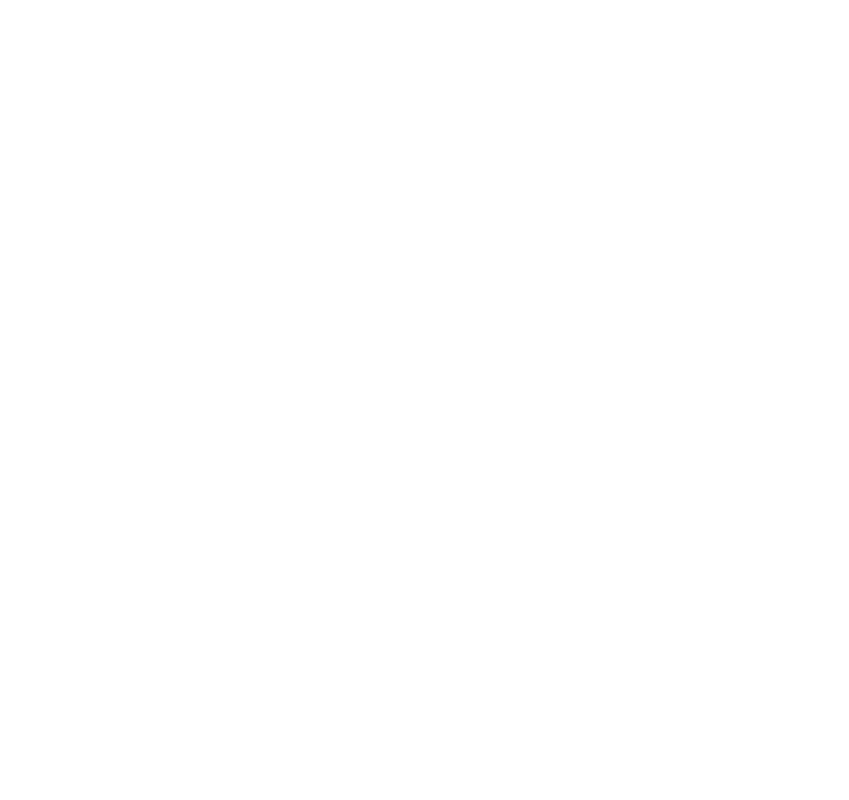
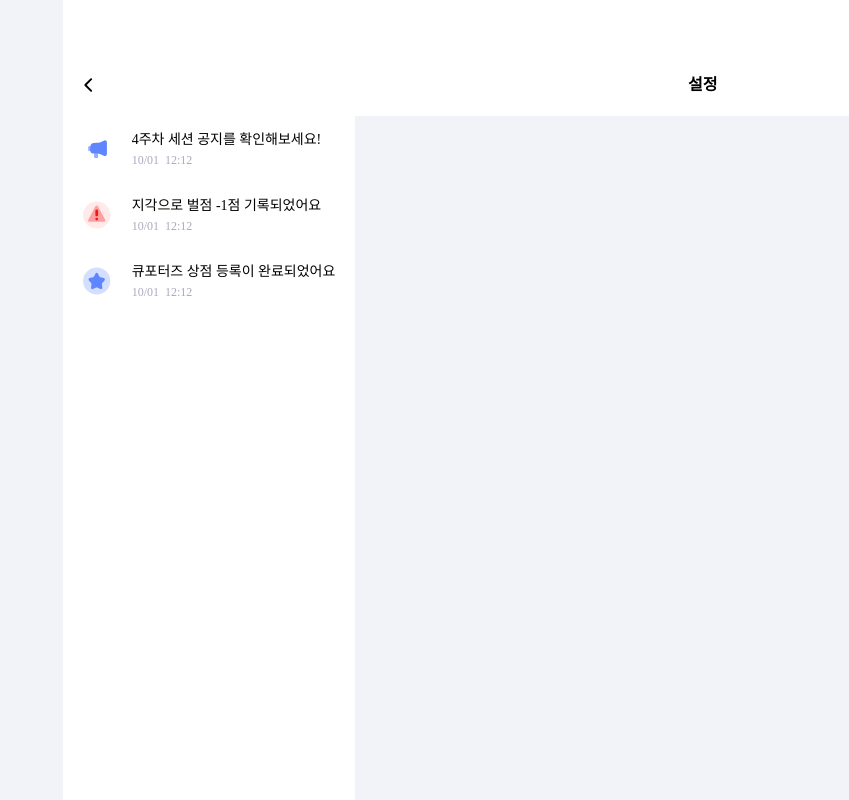
Before and after one commit to Kusitms32th-KuCheck/KuCheck-Front, a Next.js app: page /setting in a window 1280 px wide. Shown: the whole page, without its empty margins (431-1280 px from the left). Built offline with nearby package versions, Linux system fonts and the light colour scheme; a web font is replaced by a local one.

Commit message:
style(#1): 알림 퍼블리싱

```diff
--- a/src/app/alarm/page.tsx
+++ b/src/app/alarm/page.tsx
@@ -1,5 +1,5 @@
 import Header from '@/components/common/Header'
-import { SessionNoticeBlueIcon } from '@/assets/svgComponents'
+import { PenaltyPointIcon, RewardPointIcon, SessionNoticeBlueIcon } from '@/assets/svgComponents'
 
 export default function AlarmPage() {
   return (
@@ -18,6 +18,26 @@ export default function AlarmPage() {
               </div>
             </div>
           </section>
+          <section className="flex items-center gap-x-[21px] py-[14px]">
+            <PenaltyPointIcon width={28} height={28} />
+            <div className="flex flex-col gap-y-[2px]">
+              <p className="body-sm-medium">지각으로 벌점 -1점 기록되었어요</p>
+              <div className="caption-sm-medium flex gap-x-[6px] text-gray-400">
+                <p className="">10/01</p>
+                <p>12:12</p>
+              </div>
+            </div>
+          </section>
+          <section className="flex items-center gap-x-[21px] py-[14px]">
+            <RewardPointIcon width={28} height={28} />
+            <div className="flex flex-col gap-y-[2px]">
+              <p className="body-sm-medium">큐포터즈 상점 등록이 완료되었어요</p>
+              <div className="caption-sm-medium flex gap-x-[6px] text-gray-400">
+                <p className="">10/01</p>
+                <p>12:12</p>
+              </div>
+            </div>
+          </section>
         </div>
       </div>
     </main>
--- a/src/app/setting/page.tsx
+++ b/src/app/setting/page.tsx
@@ -1,3 +1,45 @@
+import Header from '@/components/common/Header'
+import { PenaltyPointIcon, RewardPointIcon, SessionNoticeBlueIcon } from '@/assets/svgComponents'
+
 export default function SettingPage() {
-  return <main></main>
+  return (
+    <main className="flex items-center justify-center bg-gray-100">
+      <div className="desktop:w-[375px] min-h-screen bg-white">
+        <Header headerType="dynamic" title={'설정'} />
+        <div className="h-[116px] border" />
+        <div className="flex flex-col px-5">
+          <section className="flex items-center gap-x-[21px] py-[14px]">
+            <SessionNoticeBlueIcon width={28} height={28} />
+            <div className="flex flex-col gap-y-[2px]">
+              <p className="body-sm-medium">4주차 세션 공지를 확인해보세요!</p>
+              <div className="caption-sm-medium flex gap-x-[6px] text-gray-400">
+                <p className="">10/01</p>
+                <p>12:12</p>
+              </div>
+            </div>
+          </section>
+          <section className="flex items-center gap-x-[21px] py-[14px]">
+            <PenaltyPointIcon width={28} height={28} />
+            <div className="flex flex-col gap-y-[2px]">
+              <p className="body-sm-medium">지각으로 벌점 -1점 기록되었어요</p>
+              <div className="caption-sm-medium flex gap-x-[6px] text-gray-400">
+                <p className="">10/01</p>
+                <p>12:12</p>
+              </div>
+            </div>
+          </section>
+          <section className="flex items-center gap-x-[21px] py-[14px]">
+            <RewardPointIcon width={28} height={28} />
+            <div className="flex flex-col gap-y-[2px]">
+              <p className="body-sm-medium">큐포터즈 상점 등록이 완료되었어요</p>
+              <div className="caption-sm-medium flex gap-x-[6px] text-gray-400">
+                <p className="">10/01</p>
+                <p>12:12</p>
+              </div>
+            </div>
+          </section>
+        </div>
+      </div>
+    </main>
+  )
 }
--- /dev/null
+++ b/src/assets/svgComponents/PenaltyPointIcon.tsx
@@ -0,0 +1,4 @@
+import * as React from "react";
+import type { SVGProps } from "react";
+const SvgPenaltyPointIcon = (props: SVGProps<SVGSVGElement>) => <svg xmlns="http://www.w3.org/2000/svg" width="1em" height="1em" fill="none" viewBox="0 0 24 24" {...props}><rect width={23.333} height={23.333} x={0.083} y={0.333} fill="#FFE9E9" rx={11.667} /><path fill="#FF9F9F" d="M10.723 4.575a1.167 1.167 0 0 1 2.054 0l6.214 11.539a1.167 1.167 0 0 1-1.027 1.72H5.537a1.167 1.167 0 0 1-1.027-1.72z" /><rect width={2.333} height={5.833} x={10.584} y={7.333} fill="#EA1B1B" rx={1.167} /><circle cx={11.75} cy={15.5} r={1.167} fill="#EA1B1B" /></svg>;
+export default SvgPenaltyPointIcon;
--- /dev/null
+++ b/src/assets/svgComponents/RewardPointIcon.tsx
@@ -0,0 +1,4 @@
+import * as React from "react";
+import type { SVGProps } from "react";
+const SvgRewardPointIcon = (props: SVGProps<SVGSVGElement>) => <svg xmlns="http://www.w3.org/2000/svg" width="1em" height="1em" fill="none" viewBox="0 0 24 24" {...props}><rect width={23.333} height={23.333} x={0.083} y={0.333} fill="#D4DFFF" rx={11.667} /><path fill="#5F86FF" d="M10.769 5.608c.445-.81 1.517-.81 1.963 0l1.483 2.694c.168.307.448.52.77.586l2.83.585c.901.186 1.248 1.402.604 2.12l-1.863 2.075a1.34 1.34 0 0 0-.32 1.037l.324 2.88c.109.964-.775 1.693-1.588 1.312L12.2 17.598a1.05 1.05 0 0 0-.901 0l-2.772 1.3c-.813.38-1.697-.35-1.588-1.312l.325-2.88a1.34 1.34 0 0 0-.321-1.038l-1.863-2.076c-.644-.717-.297-1.933.605-2.119l2.83-.585c.32-.066.6-.28.77-.586z" /></svg>;
+export default SvgRewardPointIcon;
--- a/src/assets/svgComponents/index.ts
+++ b/src/assets/svgComponents/index.ts
@@ -6,7 +6,9 @@ export { default as ChevronRightIcon } from './ChevronRightIcon'
 export { default as HomeLogoIcon } from './HomeLogoIcon'
 export { default as NoticeIcon } from './NoticeIcon'
 export { default as NotificationIcon } from './NotificationIcon'
+export { default as PenaltyPointIcon } from './PenaltyPointIcon'
 export { default as ProfileIcon } from './ProfileIcon'
+export { default as RewardPointIcon } from './RewardPointIcon'
 export { default as ScheduleIcon } from './ScheduleIcon'
 export { default as SessionNoticeBlueIcon } from './SessionNoticeBlueIcon'
 export { default as SettingIcon } from './SettingIcon'
--- a/src/components/common/Header.tsx
+++ b/src/components/common/Header.tsx
@@ -1,5 +1,8 @@
+'use client'
+
 import { ChevronLeftBlackIcon, HomeLogoIcon, NotificationIcon, SettingIcon } from '@/assets/svgComponents'
 import Link from 'next/link'
+import { useRouter } from 'next/navigation'
 
 interface HeaderProps {
   title?: string
@@ -8,12 +11,18 @@ interface HeaderProps {
 }
 
 const Header = ({ title, headerType = 'default', onBack }: HeaderProps) => {
+  const router = useRouter()
   const renderHeaderType = (headerType: 'default' | 'dynamic') => {
     switch (headerType) {
       case 'dynamic':
         return (
           <div className="relative flex h-[62px] items-center px-[7px]">
-            <ChevronLeftBlackIcon width={36} height={36} />
+            <ChevronLeftBlackIcon
+              onClick={onBack ? onBack : () => router.back()}
+              width={36}
+              height={36}
+              className="cursor-pointer"
+            />
             <p className="body-lg-semibold absolute left-1/2 -translate-x-1/2 whitespace-nowrap">{title}</p>
           </div>
         )
```
Also changed, not shown: public/common/penalty-point-icon.svg (added), public/common/reward-point-icon.svg (added).
